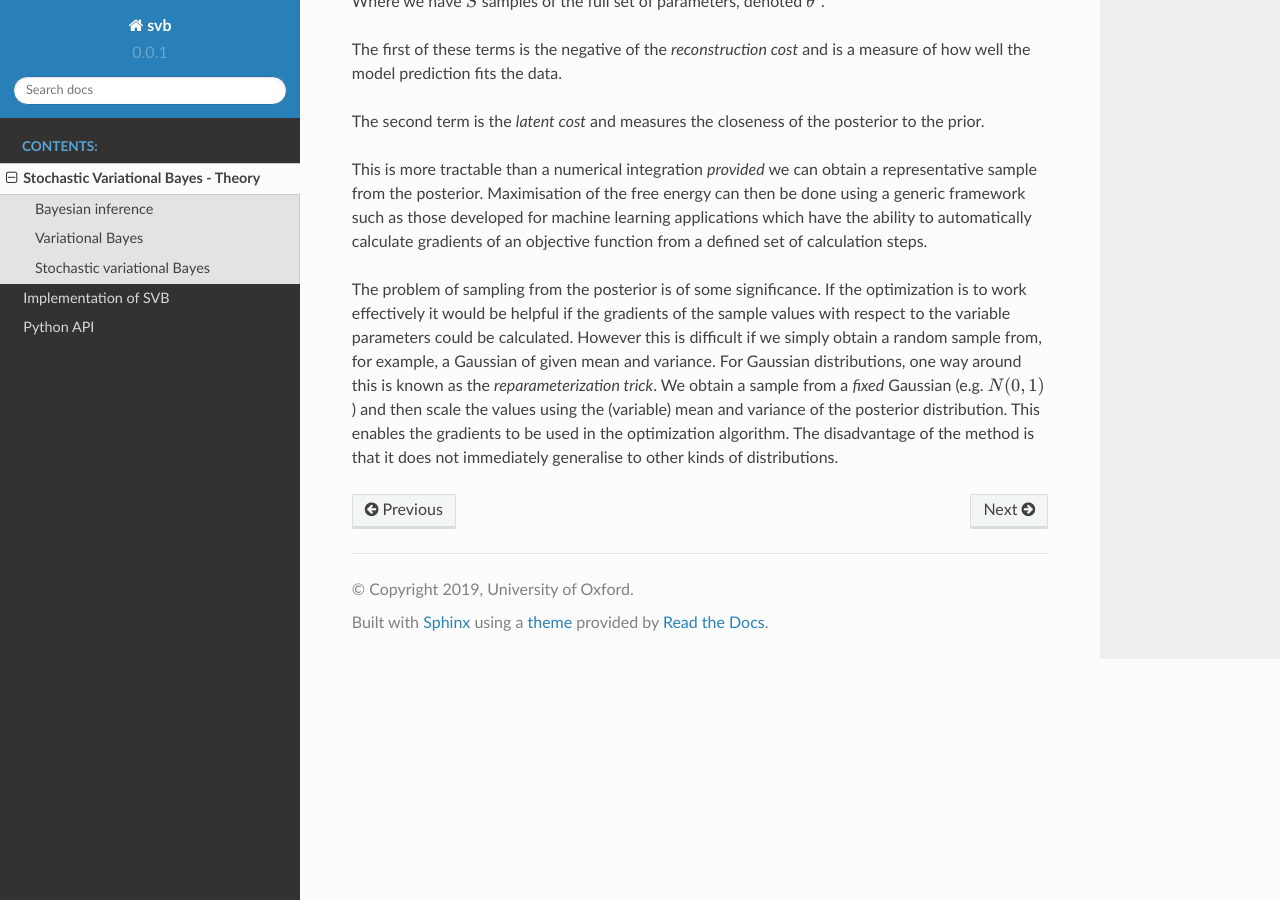
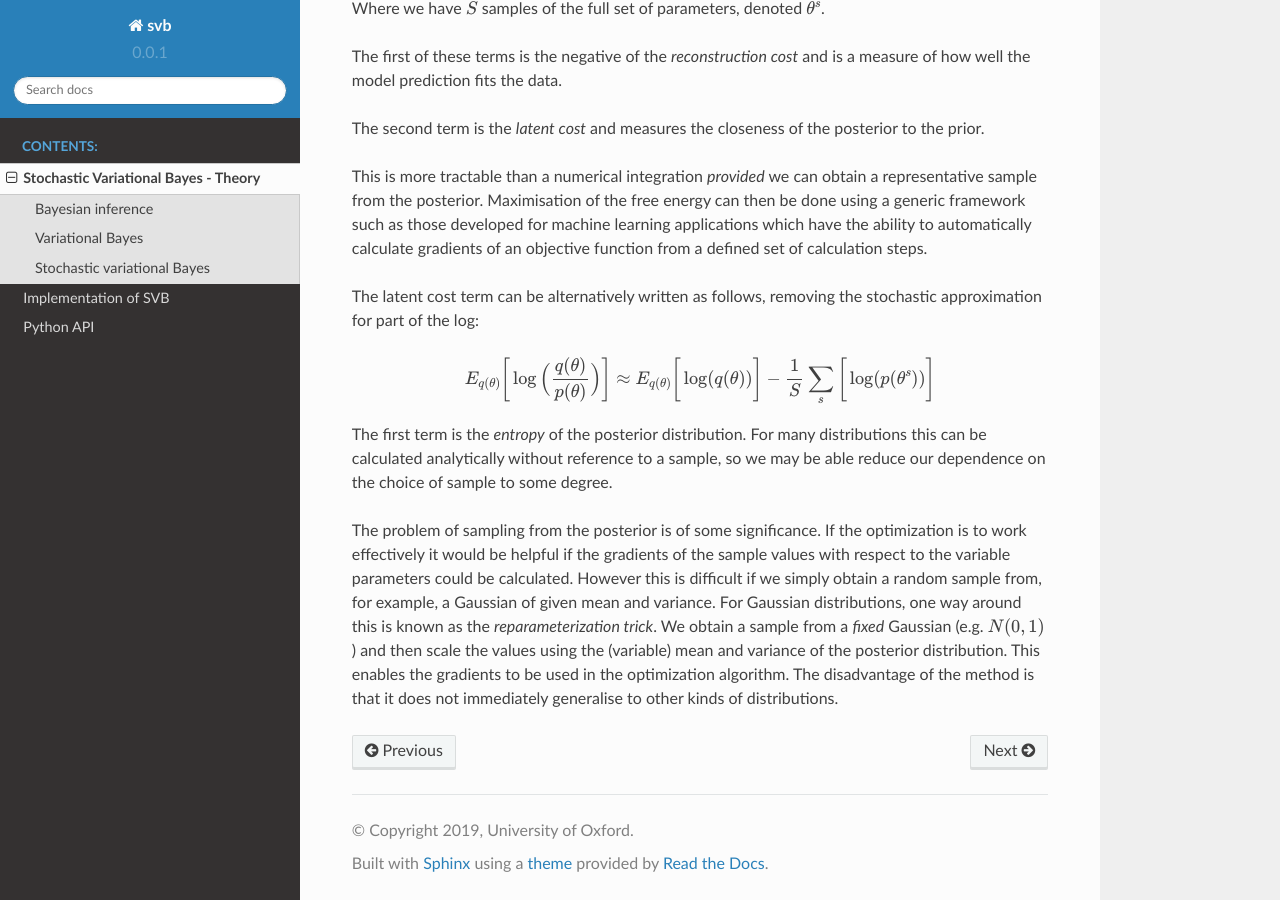
Before and after one commit to ibme-qubic/svbdoc, a Sphinx documentation site: the page built from doc/theory.rst, in a window 1280 px wide and 900 px high, scrolled down 2220 px. Built offline with Sphinx 7.4.7 and the Read the Docs theme 2.0.0, drawn with Linux system fonts in a browser that asks for light colours; pages that are not in the unit, such as notebooks, are missing from menus.

Commit message:
Add entropy

```diff
--- a/doc/theory.rst
+++ b/doc/theory.rst
@@ -15,7 +15,9 @@ Bayes' theorem is a general statement about how ones belief about the value dist
 of a random variable should be updated in the light of new data. In the context of
 model parameter inference it can be described as follows:
 
-:math:`p(\theta \mid y) = q(\theta) = \frac{p(y \mid \theta) \, p(\theta)}{p(y)}`
+.. math::
+
+    p(\theta \mid y) = q(\theta) = \frac{p(y \mid \theta) \, p(\theta)}{p(y)}
 
 Here :math:`\theta` is the set of parameters of the model which we wish to infer.
 
@@ -113,6 +115,17 @@ can then be done using a generic framework such as those developed for machine
 learning applications which have the ability to automatically calculate gradients
 of an objective function from a defined set of calculation steps.
 
+The latent cost term can be alternatively written as follows, removing the stochastic approximation
+for part of the log:
+
+.. math::
+
+    E_{q(\theta)} \bigg[ \log \Big( \frac{q(\theta)}{p(\theta)} \Big) \bigg] \approx E_{q(\theta)} \bigg[ \log(q(\theta)) \bigg] - \frac{1}{S} \sum_s \bigg[ \log ( p(\theta^s) ) \bigg]
+
+The first term is the *entropy* of the posterior distribution. For many distributions this
+can be calculated analytically without reference to a sample, so we may be able reduce our
+dependence on the choice of sample to some degree.
+
 The problem of sampling from the posterior is of some significance. If the
 optimization is to work effectively it would be helpful if the gradients
 of the sample values with respect to the variable parameters could be
```
